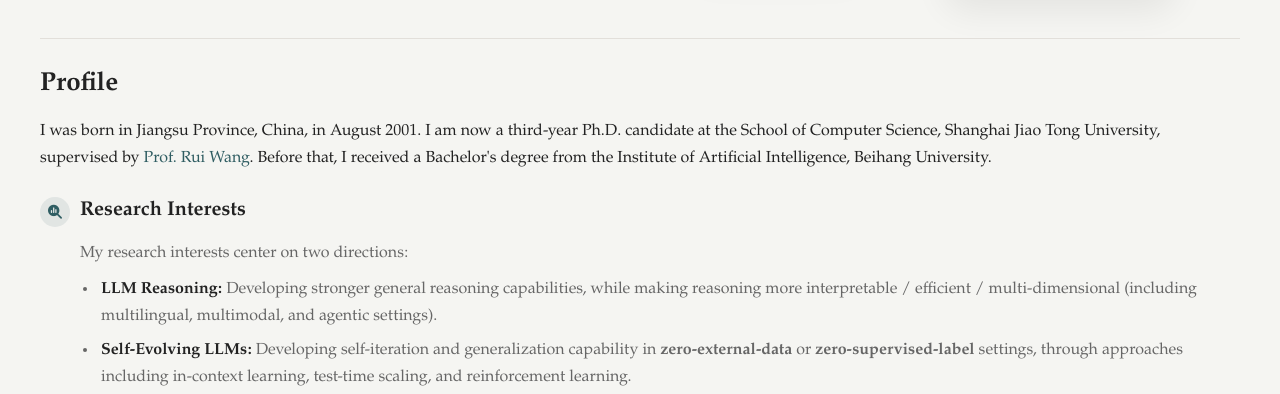
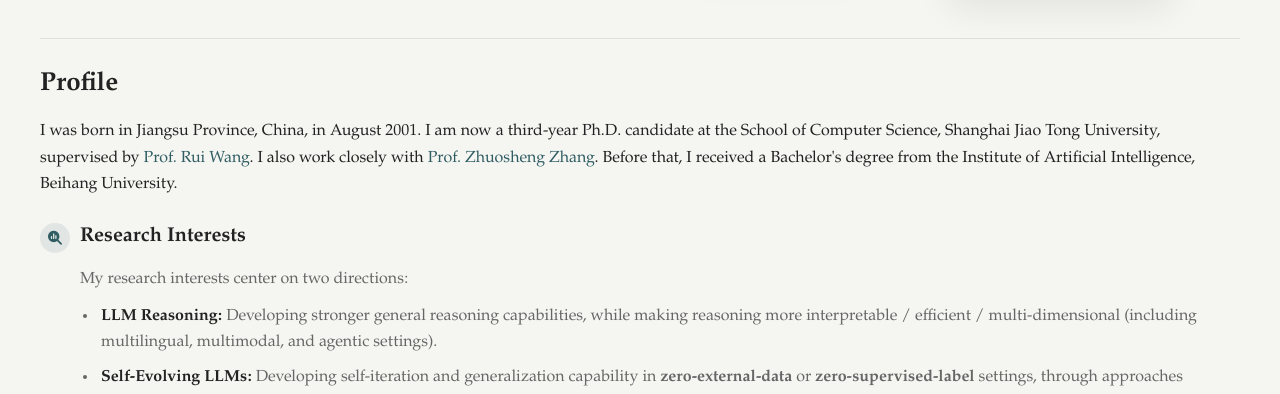
Before and after one commit to wangym2001/wangym2001.github.io, a plain HTML site: page index.html in a window 1280 px wide. Shown: the part 385-779 px from the top of the page. Drawn offline with Linux system fonts and the light colour scheme; some icons are missing.

Commit message:
Update index.html

```diff
--- a/index.html
+++ b/index.html
@@ -151,6 +151,7 @@
         Ph.D. candidate at the School of Computer Science, Shanghai Jiao Tong University,
         supervised by
         <a href="https://wangruinlp.github.io/" target="_blank" rel="noopener noreferrer">Prof. Rui Wang</a>.
+        I also work closely with <a href="https://bcmi.sjtu.edu.cn/home/zhangzs/" target="_blank" rel="noopener noreferrer">Prof. Zhuosheng Zhang</a>.
         Before that, I received a Bachelor's degree from the Institute of Artificial Intelligence,
         Beihang University.
       </p>
```
